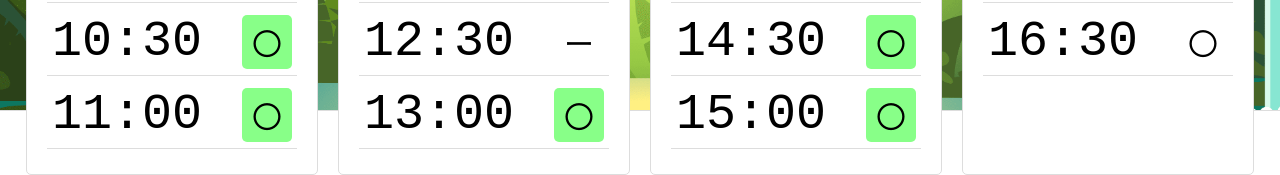
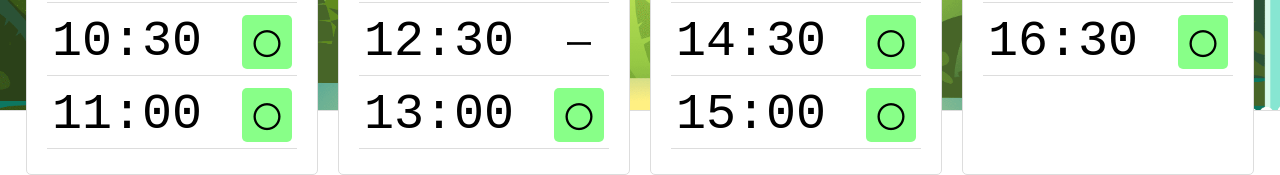
Before and after one commit to Aquarius0715/Mikazuki, a plain HTML site: page index.html in a window 1280 px wide. Shown: the part 795-970 px from the top of the page. Drawn offline with Linux system fonts and the light colour scheme.

Commit message:
fix 1630 color

```diff
--- a/index.html
+++ b/index.html
@@ -93,7 +93,7 @@
                     </div>
                     <div class="time-item">
                         <span>16:30</span>
-                        <span class="toggle-btn-unavailable" id="argo_time" date-time="16:30" onclick="toggleStateArgo(this)">〇</span>
+                        <span class="toggle-btn" id="argo_time" date-time="16:30" onclick="toggleStateArgo(this)">〇</span>
                     </div>
                 </div>
             </div>
```
